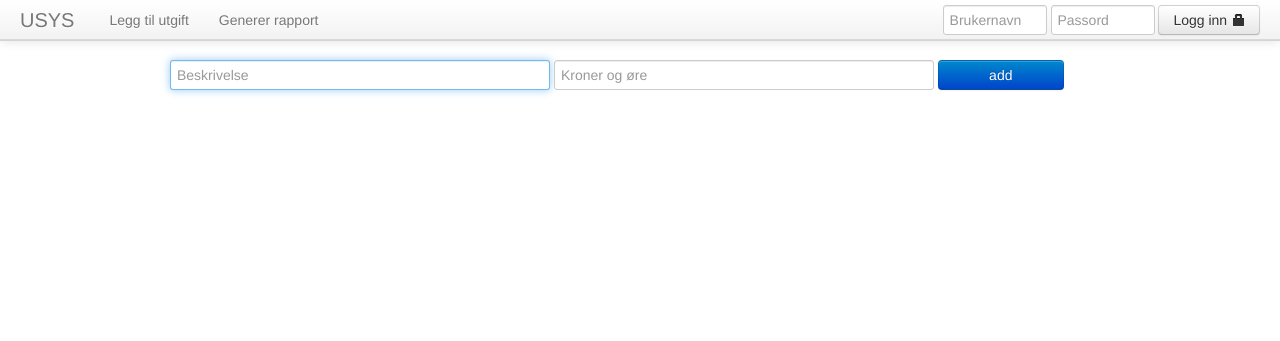
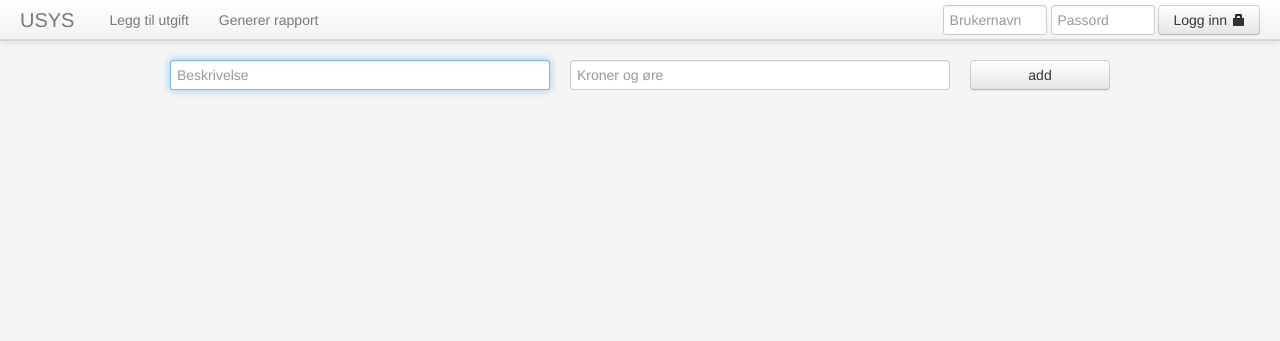
Before and after one commit to bekk/bekk-utgiftsrapport, a web app: file public/index.html in a window 1280 px wide. Shown: the top 341 px of the page. Run offline with its HTML, style and script files only (its server is not run), Linux system fonts and the light colour scheme.

Commit message:
Fikset bredde på input-bokser

```diff
--- a/public/css/style.css
+++ b/public/css/style.css
@@ -1,4 +1,5 @@
 body {
+	background: whitesmoke;
 	margin: 10px;
 }
 
--- a/public/tpl/addReceipt.html
+++ b/public/tpl/addReceipt.html
@@ -1,14 +1,16 @@
-<div ng-controller="UtgiftCtrl" class="row">
-	<form ng-submit="addUtgift()" class="form-horizontal span12">
-		<input type="text" ng-model="tittel" placeholder="Beskrivelse" class="span5" id="title-input" autofocus />
-		<input type="number" step="any" ng-model="sum" placeholder="Kroner og øre" class="span5" />
-		<input class="btn btn-primary span2" type="submit" value="add" />
+<div ng-controller="UtgiftCtrl">
+	<form ng-submit="addUtgift()" class="row">
+		<div class="span5"><input type="text" ng-model="tittel" placeholder="Beskrivelse" id="title-input" class="input-block-level" autofocus /></div>
+		<div class="span5"><input type="number" step="any" ng-model="sum" placeholder="Kroner og øre" class="input-block-level" /></div>
+		<div class="span2"><input class="btn btn-block" type="submit" value="add" /></div>
 	</form>
-	<ul class="unstyled">
-		<li ng-repeat="utgift in utgifter" class="span12">
-			<span class="span5">{{utgift.tittel}}</span>
-			<span class="span2">{{utgift.sum}} NOK</span>
-			<button ng-click="slettUtgift(utgift._id.$oid)" class="btn-mini"><i class="icon-trash"></i></button>
-		</li>
-	</ul>
+	<div class="row">
+		<ul class="unstyled">
+			<li ng-repeat="utgift in utgifter">
+				<span class="span9">{{utgift.tittel}}</span>
+				<span class="span2">{{utgift.sum}} NOK</span>
+				<button ng-click="slettUtgift(utgift._id.$oid)" class="btn span1"><i class="icon-trash"></i></button>
+			</li>
+		</ul>
+	</div>
 </div>
```
